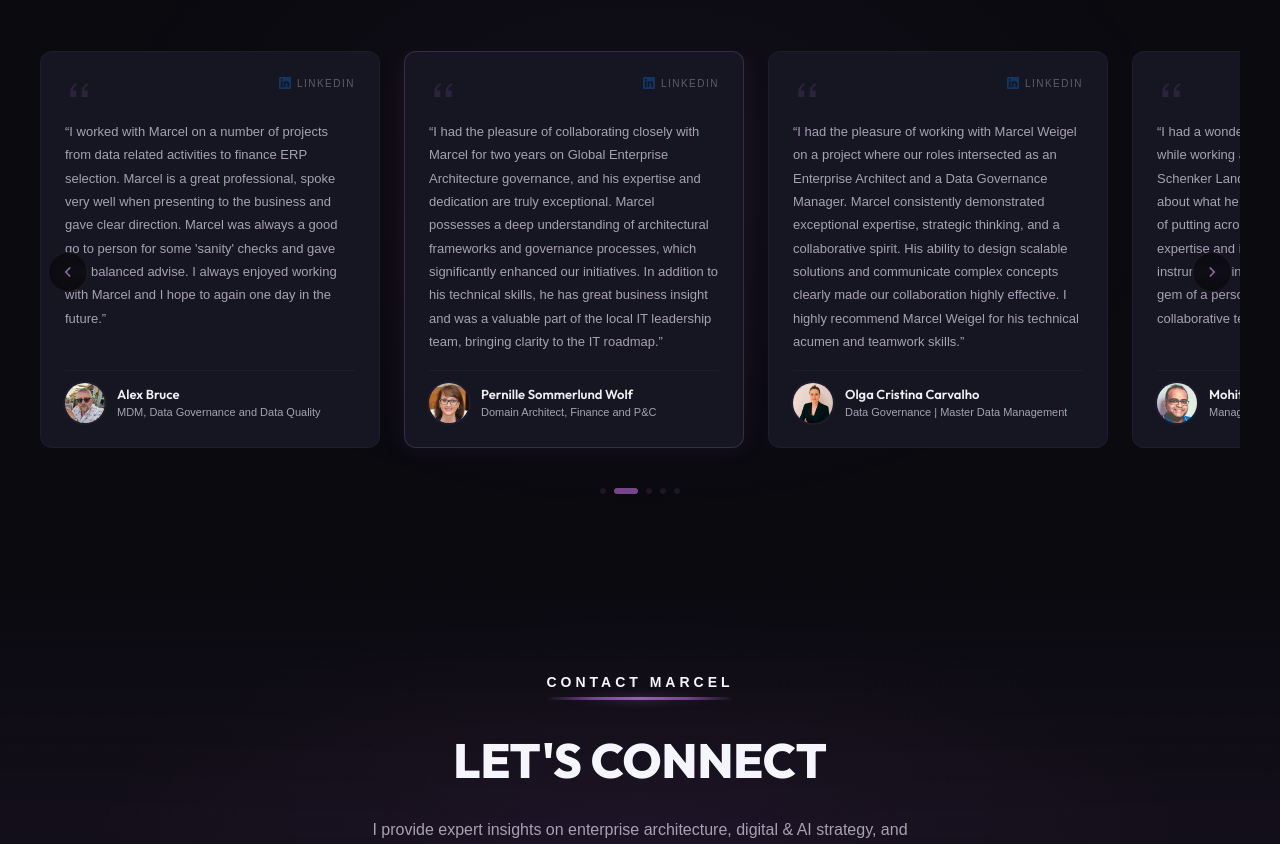
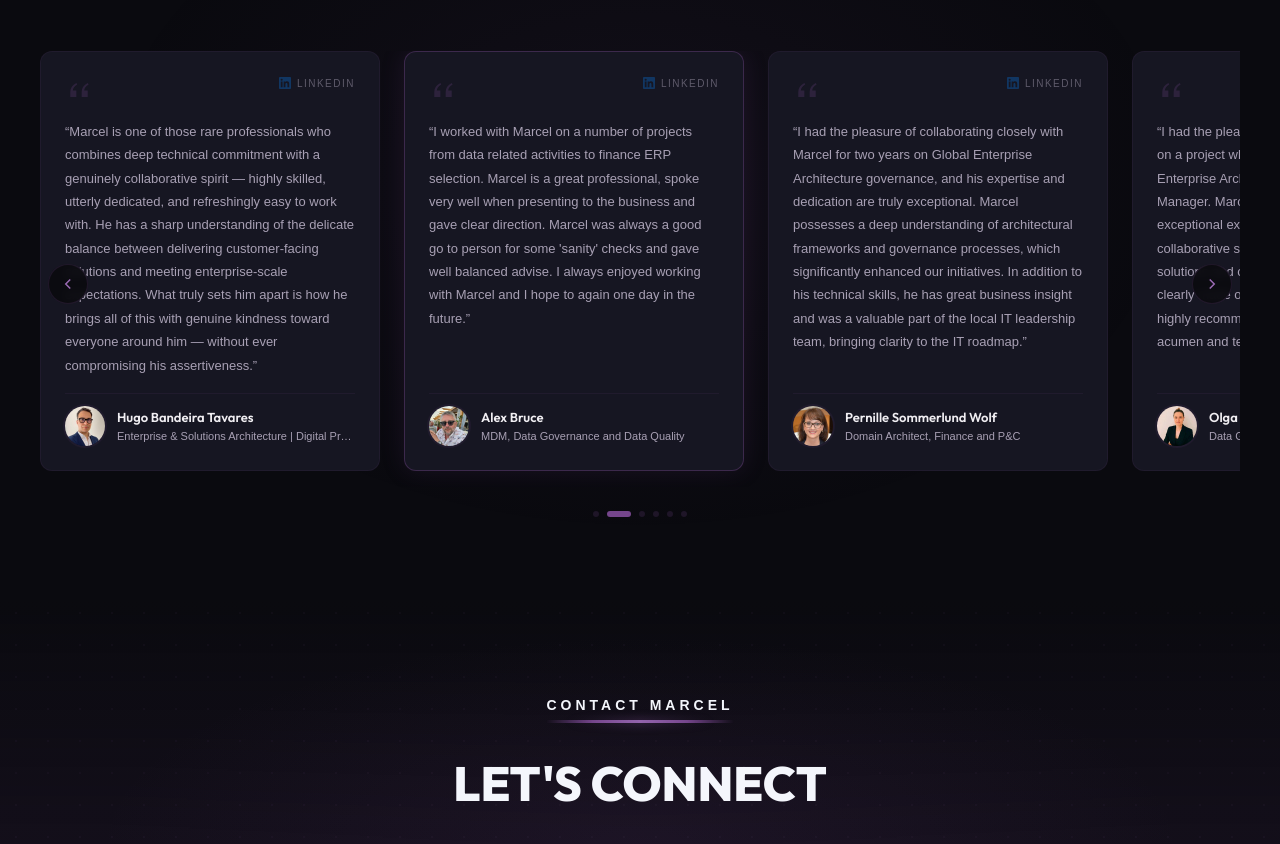
Before and after one commit to MW919/marcel-weigel-website, a Next.js app: page / in a window 1280 px wide. Shown: the part 2442-3286 px from the top of the page. Built offline with nearby package versions, Linux system fonts and the light colour scheme; no server answers; a web font is replaced by a local one.

Commit message:
Add files via upload

```diff
--- a/components/Testimonials.js
+++ b/components/Testimonials.js
@@ -3,6 +3,13 @@
 import { useRef, useState, useEffect } from 'react';
 
 const testimonials = [
+  {
+    quote: "Marcel is one of those rare professionals who combines deep technical commitment with a genuinely collaborative spirit — highly skilled, utterly dedicated, and refreshingly easy to work with. He has a sharp understanding of the delicate balance between delivering customer-facing solutions and meeting enterprise-scale expectations. What truly sets him apart is how he brings all of this with genuine kindness toward everyone around him — without ever compromising his assertiveness.",
+    name: "Hugo Bandeira Tavares",
+    title: "Enterprise & Solutions Architecture | Digital Products",
+    initials: "HT",
+    photo: "/images/testimonials/hugo-tavares.jpg"
+  },
   {
     quote: "I worked with Marcel on a number of projects from data related activities to finance ERP selection. Marcel is a great professional, spoke very well when presenting to the business and gave clear direction. Marcel was always a good go to person for some 'sanity' checks and gave well balanced advise. I always enjoyed working with Marcel and I hope to again one day in the future.",
     name: "Alex Bruce",
```
